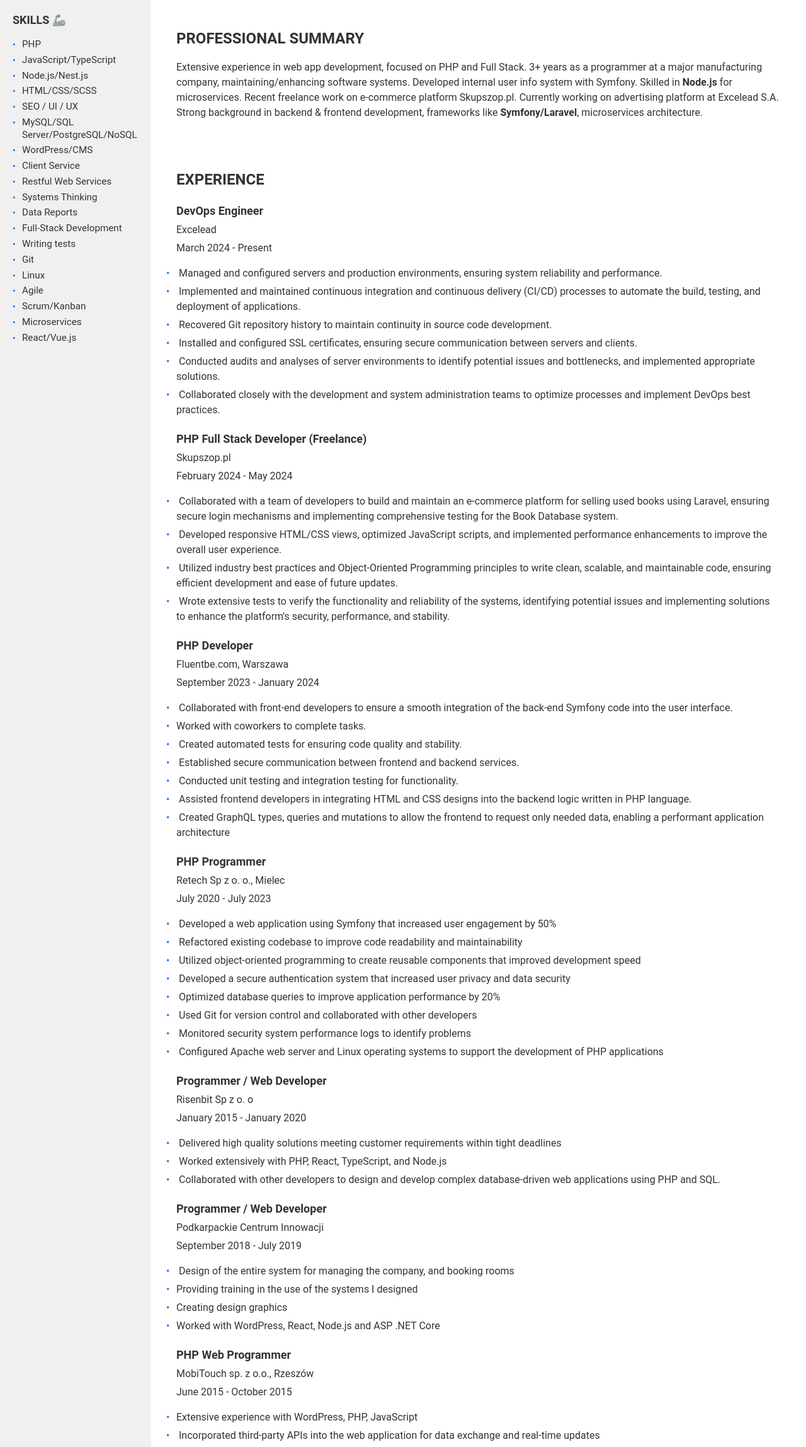
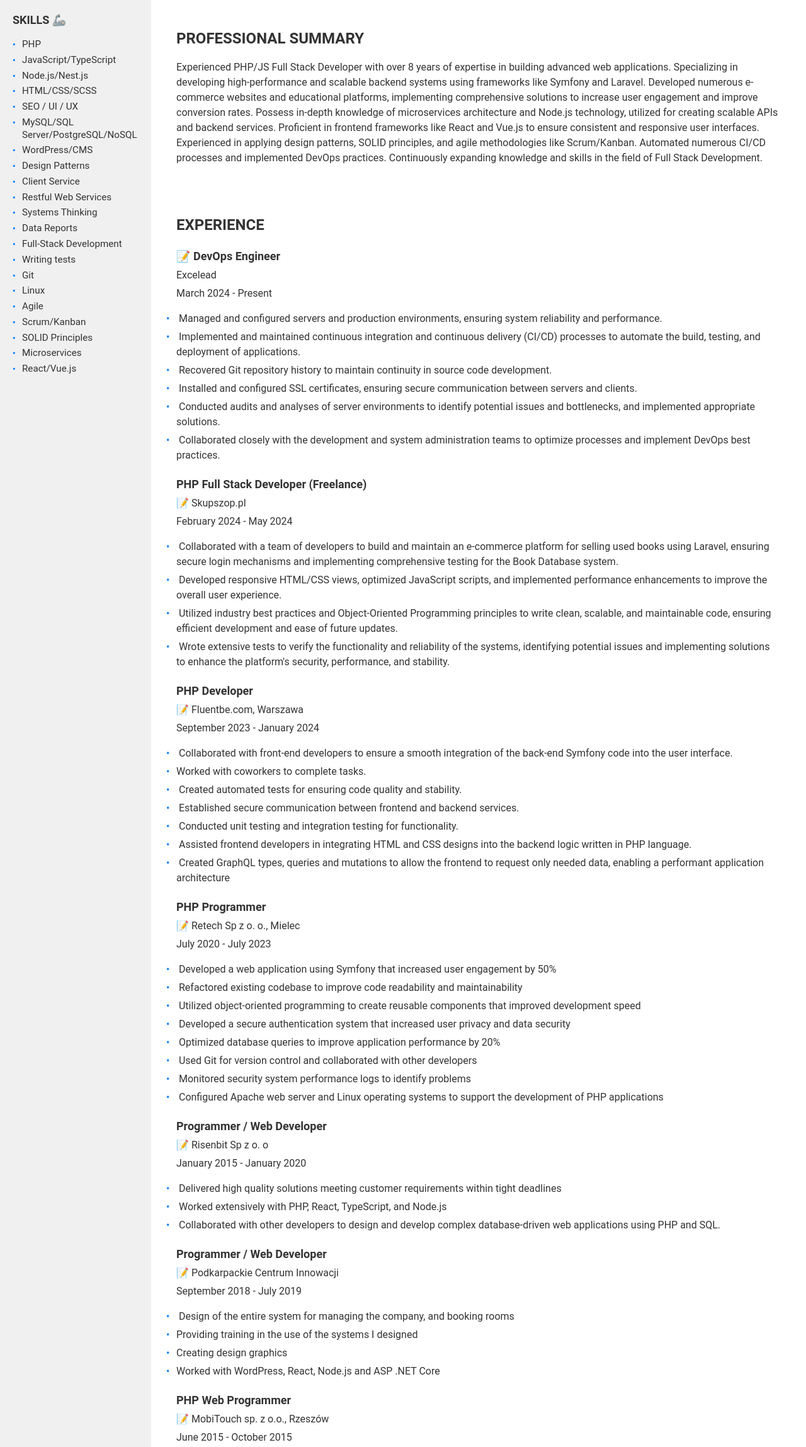
Before and after one commit to krzyvcio/my-CV, a website: page src/index.html in a window 1280 px wide. Shown: the part 283-2580 px from the top of the page at 63% size. Drawn offline with Linux system fonts and the light colour scheme.

Commit message:
WIP: some emoji

```diff
--- a/src/index.html
+++ b/src/index.html
@@ -39,6 +39,7 @@
           <li>SEO / UI / UX</li>
           <li>MySQL/SQL Server/PostgreSQL/NoSQL</li>
           <li>WordPress/CMS</li>
+          <li>Design Patterns</li>
           <li>Client Service</li>
           <li>Restful Web Services</li>
           <li>Systems Thinking</li>
@@ -49,6 +50,7 @@
           <li>Linux</li>
           <li>Agile</li>
           <li>Scrum/Kanban</li>
+          <li>SOLID Principles</li>
           <li>Microservices</li>
           <li>React/Vue.js</li>
         </ul>
@@ -57,20 +59,26 @@
         <section class="section summary">
           <h2>PROFESSIONAL SUMMARY</h2>
           <p>
-            Extensive experience in web app development, focused on PHP and Full
-            Stack. 3+ years as a programmer at a major manufacturing company,
-            maintaining/enhancing software systems. Developed internal user info
-            system with Symfony. Skilled in <strong>Node.js</strong> for
-            microservices. Recent freelance work on e-commerce platform
-            Skupszop.pl. Currently working on advertising platform at Excelead
-            S.A. Strong background in backend & frontend development, frameworks
-            like <strong>Symfony/Laravel</strong>, microservices architecture.
+            Experienced PHP/JS Full Stack Developer with over 8 years of
+            expertise in building advanced web applications. Specializing in
+            developing high-performance and scalable backend systems using
+            frameworks like Symfony and Laravel. Developed numerous e-commerce
+            websites and educational platforms, implementing comprehensive
+            solutions to increase user engagement and improve conversion rates.
+            Possess in-depth knowledge of microservices architecture and Node.js
+            technology, utilized for creating scalable APIs and backend
+            services. Proficient in frontend frameworks like React and Vue.js to
+            ensure consistent and responsive user interfaces. Experienced in
+            applying design patterns, SOLID principles, and agile methodologies
+            like Scrum/Kanban. Automated numerous CI/CD processes and
+            implemented DevOps practices. Continuously expanding knowledge and
+            skills in the field of Full Stack Development.
           </p>
         </section>
         <section class="section experience">
           <h2>EXPERIENCE</h2>
           <div class="experience-item">
-            <h3>DevOps Engineer</h3>
+            <h3>📝 DevOps Engineer</h3>
             <p>Excelead</p>
             <p>March 2024 - Present</p>
             <ul>
@@ -105,7 +113,7 @@
           </div>
           <div class="experience-item">
             <h3>PHP Full Stack Developer (Freelance)</h3>
-            <p>Skupszop.pl</p>
+            <p>📝 Skupszop.pl</p>
             <p>February 2024 - May 2024</p>
             <ul>
               <li>
@@ -134,7 +142,7 @@
           </div>
           <div class="experience-item">
             <h3>PHP Developer</h3>
-            <p>Fluentbe.com, Warszawa</p>
+            <p>📝 Fluentbe.com, Warszawa</p>
             <p>September 2023 - January 2024</p>
             <ul>
               <li>
@@ -167,7 +175,7 @@
           </div>
           <div class="experience-item">
             <h3>PHP Programmer</h3>
-            <p>Retech Sp z o. o., Mielec</p>
+            <p>📝 Retech Sp z o. o., Mielec</p>
             <p>July 2020 - July 2023</p>
             <ul>
               <li>
@@ -205,7 +213,7 @@
           </div>
           <div class="experience-item">
             <h3>Programmer / Web Developer</h3>
-            <p>Risenbit Sp z o. o</p>
+            <p>📝 Risenbit Sp z o. o</p>
             <p>January 2015 - January 2020</p>
             <ul>
               <li>
@@ -223,7 +231,7 @@
           </div>
           <div class="experience-item">
             <h3>Programmer / Web Developer</h3>
-            <p>Podkarpackie Centrum Innowacji</p>
+            <p>📝 Podkarpackie Centrum Innowacji</p>
             <p>September 2018 - July 2019</p>
             <ul>
               <li>
@@ -237,7 +245,7 @@
           </div>
           <div class="experience-item">
             <h3>PHP Web Programmer</h3>
-            <p>MobiTouch sp. z o.o., Rzeszów</p>
+            <p>📝 MobiTouch sp. z o.o., Rzeszów</p>
             <p>June 2015 - October 2015</p>
             <ul>
               <li>Extensive experience with WordPress, PHP, JavaScript</li>
@@ -270,7 +278,7 @@
           </div>
           <div class="experience-item">
             <h3>Junior Web Developer</h3>
-            <p>IDEO Sp. z o. o., Rzeszów</p>
+            <p>📝 IDEO Sp. z o. o., Rzeszów</p>
             <p>September 2014 - February 2015</p>
             <ul>
               <li>Development of web applications and web interfaces</li>
@@ -298,28 +306,28 @@
         <section class="section education">
           <h2>EDUCATION</h2>
           <div>
-            <h3>Master of Science (M.S.) in Computer Science</h3>
+            <h3>📖 Master of Science (M.S.) in Computer Science</h3>
             <p>University of Rzeszow</p>
           </div>
           <div>
-            <h3>Bachelor of Science (B.S.) in Computer Science</h3>
+            <h3>📖 Bachelor of Science (B.S.) in Computer Science</h3>
             <p>Rzeszów University of Technology</p>
           </div>
         </section>
         <section class="section references">
           <h2>REFERENCES</h2>
           <div>
-            <h3>Jacek Kubrak — Podkarpackie Centrum Innowacji</h3>
+            <h3>✒️ Jacek Kubrak — Podkarpackie Centrum Innowacji</h3>
             <p>CEO</p>
             <p>48507836535</p>
             <p>j.kubrak@pcinn.org</p>
           </div>
         </section>
-        <section class="section references">
+        <section class="section volonteers">
           <h2>VOLUNTEER EXPERIENCE</h2>
           <div>
             <h3>Arduino Programming Instructor</h3>
-            <p>Projektor (projektor.org.pl)</p>
+            <p>🧡 Projektor (projektor.org.pl)</p>
             <p>05/2017 - 09/2017</p>
             <p>Rzeszów, Poland</p>
             <ul>
```
